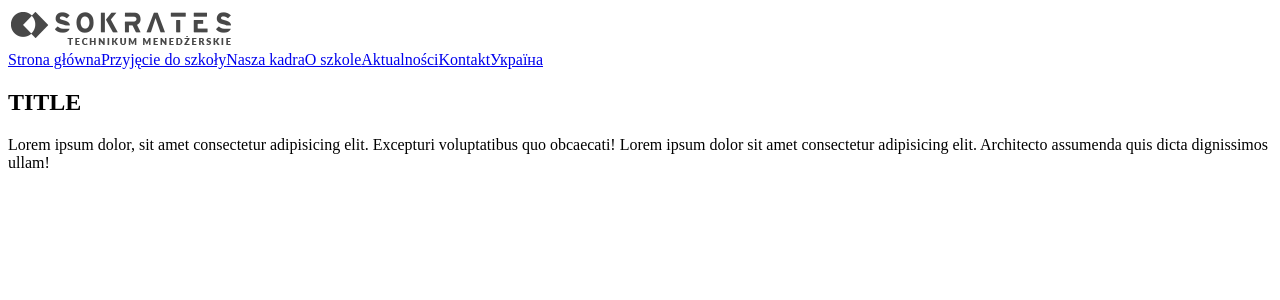
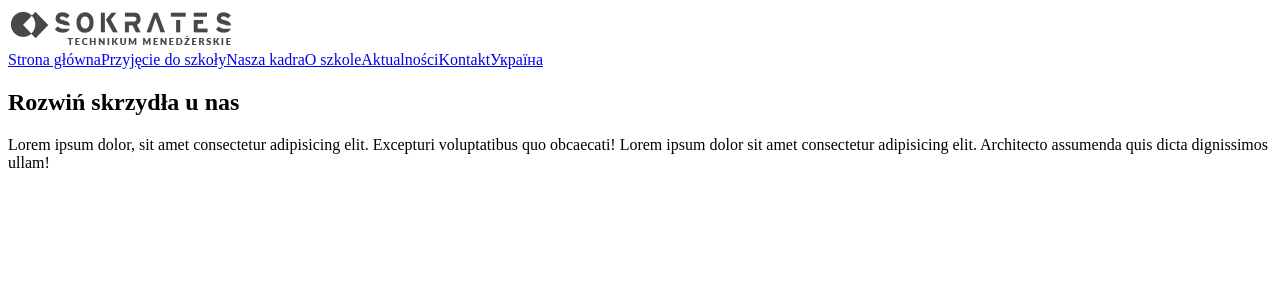
Before and after one commit to rrrkkkvvv/technikumMenedzerskie, a React (Vite) app: page / in a window 1280 px wide. Shown: the top 300 px of the page. Built offline with nearby package versions, Linux system fonts and the light colour scheme.

Commit message:
Title UI
Added className type for Title UI props.
h1 tag changed on Title UI.
Created titles constant.

```diff
--- a/src/constants/stringConstants.ts
+++ b/src/constants/stringConstants.ts
@@ -1,7 +1,9 @@
 export const urls = {
   basename: "/",
 };
-
+export const titles = {
+  greetingTitle: "Rozwiń skrzydła u nas",
+};
 export const headerLinkNames = {
   mainPageLink: "Strona główna",
   admissionToSchoolLink: "Przyjęcie do szkoły",
--- a/src/pages/MainPage/MainPage.tsx
+++ b/src/pages/MainPage/MainPage.tsx
@@ -1,8 +1,11 @@
+import { titles } from "../../constants/stringConstants";
+import Title from "../../ui/Title";
+
 const MainPage = () => {
   return (
     <main className="mainWrapper">
       <section className="mainWrapper__greetingSection">
-        <h1 className="greetingSection__title">TITLE</h1>
+        <Title className="greetingSection__title">{titles.greetingTitle}</Title>
 
         <div className="greetingSection__greetingTextWrapper">
           Lorem <span>ipsum dolor, sit</span> amet consectetur adipisicing elit.{" "}
--- a/src/ui/Title/Title.tsx
+++ b/src/ui/Title/Title.tsx
@@ -2,10 +2,11 @@ import { ReactNode } from "react";
 
 interface TitleProps {
   children: ReactNode;
+  className: string;
 }
 
-const Title = ({ children }: TitleProps) => {
-  return <h1>{children}</h1>;
+const Title = ({ children, className }: TitleProps) => {
+  return <h1 className={className}>{children}</h1>;
 };
 
 export default Title;
```
